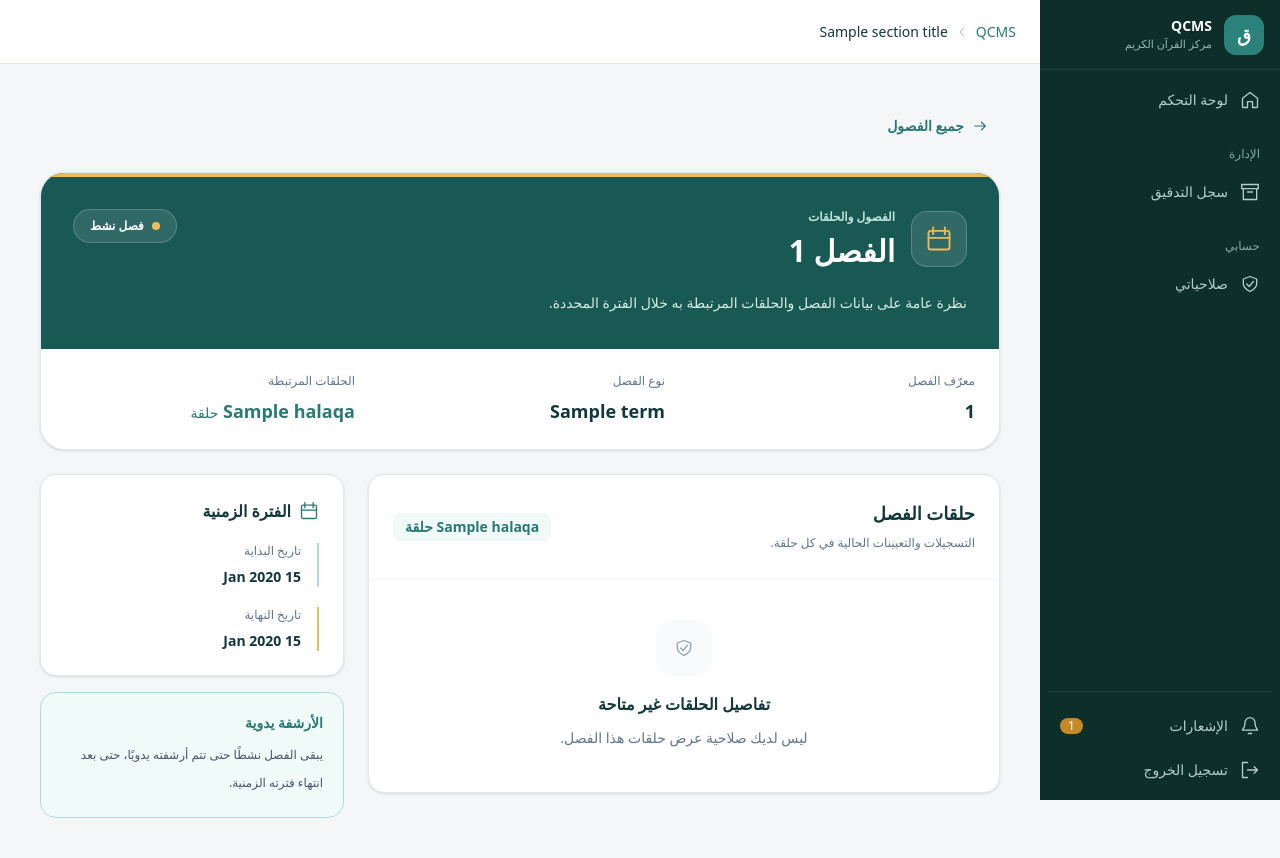
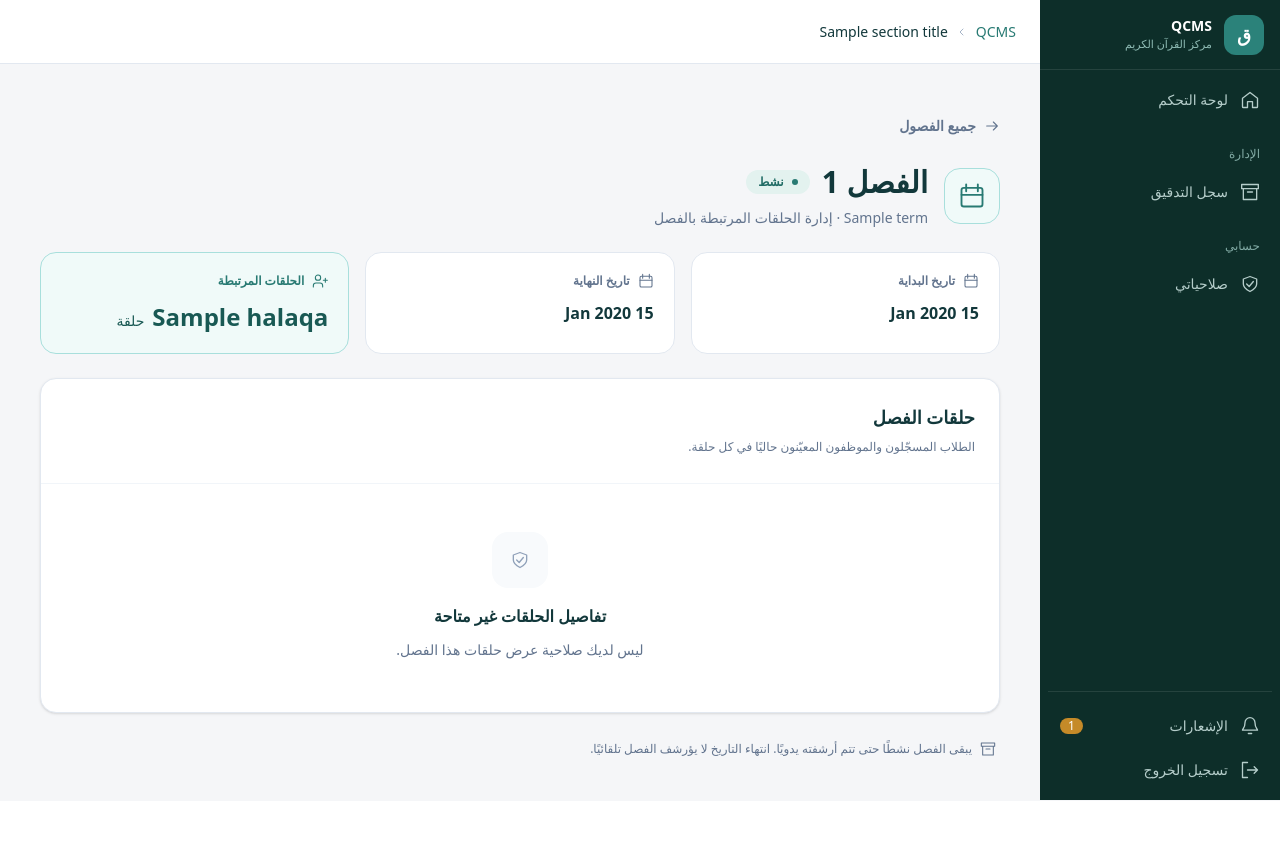
Before and after one commit to AmroAlqashat/qcms, a Node project: template views/terms/term-detail.hbs in a window 1280 px wide. After the commit the page ends 800 px from the top, so only its background shows below. Run offline with Node 20 templates, Linux system fonts and the light colour scheme; the template is opened without the code that fills it: most values are stand-ins (such as "Sample title", 1, 10 or a date in 2020); style sheets or scripts are compiled from the project's sources; some libraries are stand-ins or nearby versions.

Commit message:
Change UI for term details

```diff
--- a/src/app.module.ts
+++ b/src/app.module.ts
@@ -18,7 +18,7 @@ import { MailModule } from './mail/mail.module';
 import { MailerModule } from '@nestjs-modules/mailer';
 import { NavigationPermissionsInterceptor } from './common/interceptors/navigation-permissions.interceptor';
 import { TermsModule } from './terms/terms.module';
-import { HalaqasModule } from './Halaqas/halaqas.module';
+import { HalaqasModule } from './halaqas/halaqas.module';
 
 @Module({
   imports: [
--- a/views/terms/term-detail.hbs
+++ b/views/terms/term-detail.hbs
@@ -1,66 +1,67 @@
 <section aria-labelledby="term-title" class="space-y-6">
-  <a href="/terms" class="inline-flex min-h-11 items-center gap-2 rounded-xl px-3 text-sm font-bold text-[#287a73] hover:bg-[#e3f2ef] focus-visible:outline-2 focus-visible:outline-[#287a73]">{{> ui/icon name="arrow" class="h-4 w-4"}}جميع الفصول</a>
-  <header class="overflow-hidden rounded-3xl border border-slate-200 bg-white shadow-sm">
-    <div class="border-t-4 border-[#edbc5a] bg-[#195954] p-6 text-white sm:p-8">
-      <div class="flex flex-wrap items-start justify-between gap-5">
+  <header>
+    <a href="/terms" class="mb-4 inline-flex min-h-11 items-center gap-2 rounded-lg text-sm font-semibold text-slate-500 hover:text-[#287a73] focus-visible:outline-2 focus-visible:outline-offset-2 focus-visible:outline-[#287a73]">{{> ui/icon name="arrow" class="h-4 w-4"}}جميع الفصول</a>
+    <div class="flex flex-wrap items-center justify-between gap-4">
       <div class="flex min-w-0 items-center gap-4">
-          <span class="flex h-14 w-14 shrink-0 items-center justify-center rounded-2xl border border-white/20 bg-white/10 text-[#edbc5a]" aria-hidden="true">{{> ui/icon name="calendar" class="h-7 w-7"}}</span>
-          <div class="min-w-0"><p class="mb-2 text-xs font-bold text-[#c0e3dc]">الفصول والحلقات</p><h1 id="term-title" class="text-2xl font-extrabold sm:text-3xl">الفصل <bdi>{{term.termId}}</bdi></h1></div>
-        </div>
-        <div class="flex flex-wrap items-center gap-3">
-          {{#if permissions.canCreateHalaqa}}
-            <a href="/halaqas/new?termId={{term.termId}}" hx-get="/halaqas/new?termId={{term.termId}}" hx-target="#modal-root" hx-swap="innerHTML" aria-haspopup="dialog" class="inline-flex min-h-11 items-center gap-2 rounded-xl bg-[#edbc5a] px-4 py-2 text-sm font-bold text-[#12383b] hover:bg-[#f4cd80] focus-visible:outline-2 focus-visible:outline-white">{{> ui/icon name="plus" class="h-4 w-4"}}إنشاء حلقة</a>
-          {{/if}}
-          <span class="inline-flex items-center gap-2 rounded-full border border-white/20 bg-white/10 px-4 py-2 text-xs font-bold"><span class="h-2 w-2 rounded-full bg-[#edbc5a]" aria-hidden="true"></span>فصل نشط</span>
+        <span class="flex h-14 w-14 shrink-0 items-center justify-center rounded-2xl border border-[#a8dfdc] bg-[#f0faf9] text-[#287a73]" aria-hidden="true">{{> ui/icon name="calendar" class="h-7 w-7"}}</span>
+        <div class="min-w-0"><div class="flex flex-wrap items-center gap-3"><h1 id="term-title" class="text-2xl font-extrabold sm:text-3xl">الفصل <bdi>{{term.termId}}</bdi></h1><span class="inline-flex items-center gap-2 rounded-full bg-[#e3f2ef] px-3 py-1 text-xs font-bold text-[#216c65]"><span class="h-1.5 w-1.5 rounded-full bg-[#287a73]" aria-hidden="true"></span>نشط</span></div><p class="mt-2 text-sm text-slate-500">{{term.typeLabel}} · إدارة الحلقات المرتبطة بالفصل</p></div>
       </div>
     </div>
-      <p class="mt-5 max-w-2xl text-sm leading-7 text-[#d7ebe6]">{{#if term.isContinuous}}فصل مستمر دون تاريخ بداية أو نهاية. يجمع الحلقات والتعيينات المرتبطة به.{{else}}نظرة عامة على بيانات الفصل والحلقات المرتبطة به خلال الفترة المحددة.{{/if}}</p>
+  </header>
+
+  <dl class="grid gap-4 sm:grid-cols-3">
+    <div class="rounded-2xl border border-slate-200 bg-white p-5">
+      <dt class="mb-3 flex items-center gap-2 text-xs font-semibold text-slate-500">{{> ui/icon name="calendar" class="h-4 w-4"}}تاريخ البداية</dt>
+      <dd class="text-base font-bold">{{#if term.isContinuous}}غير محدد{{else}}{{term.startDateLabel}}{{/if}}</dd>
     </div>
-    <dl class="grid gap-5 p-5 sm:grid-cols-3 sm:p-6">
-      <div><dt class="text-xs text-slate-500">معرّف الفصل</dt><dd class="mt-2 text-lg font-extrabold tabular-nums"><bdi>{{term.termId}}</bdi></dd></div>
-      <div><dt class="text-xs text-slate-500">نوع الفصل</dt><dd class="mt-2 text-lg font-bold">{{term.typeLabel}}</dd></div>
-      <div><dt class="text-xs text-slate-500">الحلقات المرتبطة</dt><dd class="mt-2 text-lg font-extrabold text-[#287a73]"><span class="tabular-nums">{{term._count.halaqas}}</span> <span class="text-sm font-normal">حلقة</span></dd></div>
+    <div class="rounded-2xl border border-slate-200 bg-white p-5">
+      <dt class="mb-3 flex items-center gap-2 text-xs font-semibold text-slate-500">{{> ui/icon name="calendar" class="h-4 w-4"}}تاريخ النهاية</dt>
+      <dd class="text-base font-bold">{{#if term.isContinuous}}مستمر دون نهاية محددة{{else}}{{term.endDateLabel}}{{/if}}</dd>
+    </div>
+    <div class="rounded-2xl border border-[#a8dfdc] bg-[#f0faf9] p-5">
+      <dt class="mb-3 flex items-center gap-2 text-xs font-semibold text-[#287a73]">{{> ui/icon name="users" class="h-4 w-4"}}الحلقات المرتبطة</dt>
+      <dd class="flex items-baseline gap-2 text-[#195954]"><span class="text-2xl font-extrabold tabular-nums">{{term._count.halaqas}}</span><span class="text-sm">حلقة</span></dd>
+    </div>
   </dl>
-  </header>
-  <div class="grid items-start gap-6 xl:grid-cols-3">
-    <section class="overflow-hidden rounded-2xl border border-slate-200 bg-white shadow-sm xl:col-span-2" aria-labelledby="term-halaqas-title">
-      <header class="flex flex-wrap items-center justify-between gap-3 border-b border-slate-100 p-5 sm:p-6">
-        <div><h2 id="term-halaqas-title" class="text-lg font-extrabold">حلقات الفصل</h2><p class="mt-1 text-xs leading-6 text-slate-500">التسجيلات والتعيينات الحالية في كل حلقة.</p></div>
-        <span class="rounded-lg bg-[#f0faf9] px-3 py-1 text-sm font-bold text-[#287a73]">{{term._count.halaqas}} حلقة</span>
+
+  <section aria-labelledby="term-halaqas-title" class="overflow-hidden rounded-2xl border border-slate-200 bg-white shadow-sm">
+    <header class="flex flex-wrap items-center justify-between gap-4 border-b border-slate-100 p-5 sm:p-6">
+      <div><h2 id="term-halaqas-title" class="text-lg font-extrabold">حلقات الفصل</h2><p class="mt-1 text-xs leading-6 text-slate-500">الطلاب المسجّلون والموظفون المعيّنون حاليًا في كل حلقة.</p></div>
+      {{#if permissions.canCreateHalaqa}}
+        <a href="/halaqas/new?termId={{term.termId}}" hx-get="/halaqas/new?termId={{term.termId}}" hx-target="#modal-root" hx-swap="innerHTML" aria-haspopup="dialog"
+          class="inline-flex min-h-11 w-full items-center justify-center gap-2 rounded-xl bg-[#2b827a] px-5 py-3 text-sm font-bold text-white shadow-sm hover:bg-[#216c65] focus-visible:outline-2 focus-visible:outline-offset-2 focus-visible:outline-[#287a73] sm:w-auto">
+          {{> ui/icon name="plus" class="h-4 w-4"}}إنشاء حلقة
+        </a>
+      {{/if}}
     </header>
     {{#if permissions.canViewHalaqas}}
       {{#if term.halaqas.length}}
-          <ul class="divide-y divide-slate-100">
+        <div class="hidden sm:block">
+          <table class="w-full text-right text-sm">
+            <caption class="sr-only">حلقات الفصل {{term.termId}} وأعداد التسجيلات والتعيينات الحالية</caption>
+            <thead class="bg-slate-50 text-xs text-slate-500"><tr><th scope="col" class="px-6 py-4 font-semibold">اسم الحلقة</th><th scope="col" class="px-6 py-4 text-center font-semibold">الطلاب المسجّلون</th><th scope="col" class="px-6 py-4 text-center font-semibold">الموظفون المعيّنون</th></tr></thead>
+            <tbody class="divide-y divide-slate-100">
               {{#each term.halaqas}}
-              <li class="p-5 sm:p-6">
-                <div class="flex items-center gap-3"><span class="flex h-10 w-10 shrink-0 items-center justify-center rounded-xl bg-[#f0faf9] text-[#287a73]" aria-hidden="true">{{> ui/icon name="users" class="h-5 w-5"}}</span><h3 class="min-w-0 break-words font-bold">{{name}}</h3></div>
-                <dl class="mt-4 grid grid-cols-2 gap-3">
-                  <div class="rounded-xl bg-slate-50 px-4 py-3"><dt class="text-xs leading-6 text-slate-500">الطلاب المسجّلون حاليًا</dt><dd class="mt-1 text-xl font-extrabold tabular-nums">{{_count.enrollments}}</dd></div>
-                  <div class="rounded-xl bg-slate-50 px-4 py-3"><dt class="text-xs leading-6 text-slate-500">الموظفون المعيّنون</dt><dd class="mt-1 text-xl font-extrabold tabular-nums">{{_count.staffAssignments}}</dd></div>
-                </dl>
-              </li>
+                <tr class="hover:bg-slate-50">
+                  <th scope="row" class="px-6 py-5"><div class="flex items-center gap-3"><span class="flex h-10 w-10 shrink-0 items-center justify-center rounded-xl bg-[#f0faf9] text-[#287a73]" aria-hidden="true">{{> ui/icon name="users" class="h-5 w-5"}}</span><span class="break-words font-bold">{{name}}</span></div></th>
+                  <td class="px-6 py-5 text-center font-bold tabular-nums">{{_count.enrollments}}</td>
+                  <td class="px-6 py-5 text-center font-bold tabular-nums">{{_count.staffAssignments}}</td>
+                </tr>
+              {{/each}}
+            </tbody>
+          </table>
+        </div>
+        <ul class="divide-y divide-slate-100 sm:hidden">
+          {{#each term.halaqas}}
+            <li class="p-5"><h3 class="mb-4 flex items-center gap-2 break-words font-bold">{{> ui/icon name="users" class="h-5 w-5 text-[#287a73]"}}{{name}}</h3><dl class="grid grid-cols-2 gap-3"><div class="rounded-xl bg-slate-50 p-3"><dt class="text-xs text-slate-500">الطلاب المسجّلون</dt><dd class="mt-1 text-lg font-bold tabular-nums">{{_count.enrollments}}</dd></div><div class="rounded-xl bg-slate-50 p-3"><dt class="text-xs text-slate-500">الموظفون المعيّنون</dt><dd class="mt-1 text-lg font-bold tabular-nums">{{_count.staffAssignments}}</dd></div></dl></li>
           {{/each}}
         </ul>
       {{else}}
-          <div class="px-6 py-12 text-center"><span class="mx-auto mb-4 flex h-16 w-16 items-center justify-center rounded-2xl bg-[#f0faf9] text-[#287a73]" aria-hidden="true">{{> ui/icon name="users" class="h-7 w-7"}}</span><h3 class="font-bold">لا توجد حلقات بعد</h3><p class="mx-auto mt-2 max-w-sm text-sm leading-7 text-slate-500">ستظهر حلقات هذا الفصل هنا بعد إضافتها، مع أعداد الطلاب والموظفين المعيّنين.</p></div>
+        <div class="px-6 py-12 text-center sm:py-16"><span class="mx-auto mb-5 flex h-16 w-16 items-center justify-center rounded-2xl bg-[#f0faf9] text-[#287a73]" aria-hidden="true">{{> ui/icon name="users" class="h-7 w-7"}}</span><h3 class="text-lg font-bold">ابدأ بحلقات هذا الفصل</h3><p class="mx-auto mt-2 max-w-sm text-sm leading-7 text-slate-500">{{#if permissions.canCreateHalaqa}}لا توجد حلقات بعد. استخدم «إنشاء حلقة» لإضافة أول حلقة لهذا الفصل.{{else}}لا توجد حلقات في هذا الفصل بعد. ستظهر هنا عند إضافتها.{{/if}}</p></div>
       {{/if}}
     {{else}}
-        <div class="px-6 py-10 text-center"><span class="mx-auto mb-4 flex h-14 w-14 items-center justify-center rounded-2xl bg-slate-50 text-slate-400" aria-hidden="true">{{> ui/icon name="check-shield"}}</span><h3 class="font-bold">تفاصيل الحلقات غير متاحة</h3><p class="mt-2 text-sm leading-7 text-slate-500">ليس لديك صلاحية عرض حلقات هذا الفصل.</p></div>
+      <div class="px-6 py-12 text-center"><span class="mx-auto mb-4 flex h-14 w-14 items-center justify-center rounded-2xl bg-slate-50 text-slate-400" aria-hidden="true">{{> ui/icon name="check-shield"}}</span><h3 class="font-bold">تفاصيل الحلقات غير متاحة</h3><p class="mt-2 text-sm leading-7 text-slate-500">ليس لديك صلاحية عرض حلقات هذا الفصل.</p></div>
     {{/if}}
   </section>
-    <aside class="space-y-4" aria-label="معلومات الفصل">
-      <section class="rounded-2xl border border-slate-200 bg-white p-5 shadow-sm sm:p-6">
-        <h2 class="mb-5 flex items-center gap-2 font-extrabold">{{> ui/icon name="calendar" class="h-5 w-5 text-[#287a73]"}}الفترة الزمنية</h2>
-        {{#if term.isContinuous}}
-          <div class="rounded-xl bg-[#f0faf9] p-4"><p class="font-bold text-[#287a73]">فصل مستمر</p><p class="mt-2 text-sm leading-7 text-slate-600">لا يرتبط هذا الفصل بتاريخ بداية أو نهاية.</p></div>
-        {{else}}
-          <dl class="space-y-5">
-            <div class="border-r-2 border-[#a8dfdc] pr-4"><dt class="text-xs text-slate-500">تاريخ البداية</dt><dd class="mt-2 text-sm font-bold">{{term.startDateLabel}}</dd></div>
-            <div class="border-r-2 border-[#edbc5a] pr-4"><dt class="text-xs text-slate-500">تاريخ النهاية</dt><dd class="mt-2 text-sm font-bold">{{term.endDateLabel}}</dd></div>
-          </dl>
-        {{/if}}
+  <p class="flex items-start gap-2 px-1 text-xs leading-6 text-slate-500">{{> ui/icon name="archive" class="mt-1 h-4 w-4"}}يبقى الفصل نشطًا حتى تتم أرشفته يدويًا. انتهاء التاريخ لا يؤرشف الفصل تلقائيًا.</p>
 </section>
-      <div class="rounded-2xl border border-[#a8dfdc] bg-[#f0faf9] p-5"><p class="text-sm font-bold text-[#287a73]">الأرشفة يدوية</p><p class="mt-2 text-xs leading-7 text-slate-600">يبقى الفصل نشطًا حتى تتم أرشفته يدويًا، حتى بعد انتهاء فترته الزمنية.</p></div>
-    </aside>
-  </div>
-</section>
```
Also changed, not shown: src/halaqas/dto/create-halaqa.dto.ts (renamed from src/Halaqas/dto/create-halaqa.dto.ts), src/halaqas/dto/meeting-days.dto.ts (renamed from src/Halaqas/dto/meeting-days.dto.ts), src/halaqas/filters/create-halaqa-error.filter.ts (renamed from src/Halaqas/filters/create-halaqa-error.filter.ts), src/halaqas/halaqa-week-days.ts (renamed from src/Halaqas/halaqa-week-days.ts), src/halaqas/halaqas.controller.ts (renamed from src/Halaqas/halaqas.controller.ts), src/halaqas/halaqas.module.ts (renamed from src/Halaqas/halaqas.module.ts), src/halaqas/halaqas.service.ts (renamed from src/Halaqas/halaqas.service.ts). Lines whose indentation alone changed are shown as unchanged.
